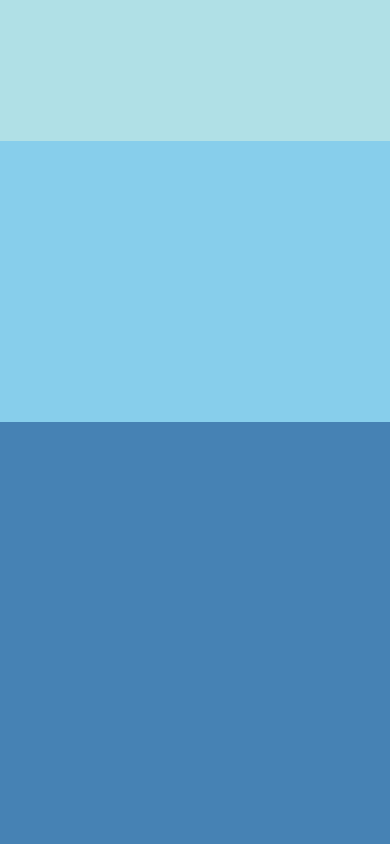
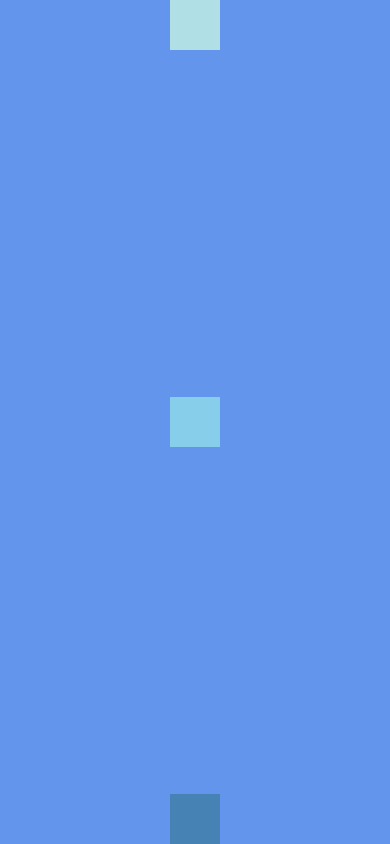
Before and after one commit to danmaq/AwesomeProject, a React Native app: screen / in a window 390 px wide. Built offline with nearby package versions, Linux system fonts and the light colour scheme.

Commit message:
Tutorial: Learned box align.

```diff
--- a/App.js
+++ b/App.js
@@ -4,10 +4,15 @@
 export default class HelloWorldApp extends React.Component {
   render() {
     return (
-      <View style={{flex: 1, backgroundColor: 'cornflowerblue'}}>
-        <View style={{flex: 1, backgroundColor: 'powderblue'}} />
-        <View style={{flex: 2, backgroundColor: 'skyblue'}} />
-        <View style={{flex: 3, backgroundColor: 'steelblue'}} />
+      <View style={{
+        flex: 1,
+        flexDirection: 'column',
+        justifyContent: 'space-between',
+        alignItems: 'center',
+        backgroundColor: 'cornflowerblue'}}>
+        <View style={{width: 50, height: 50, backgroundColor: 'powderblue'}} />
+        <View style={{width: 50, height: 50, backgroundColor: 'skyblue'}} />
+        <View style={{width: 50, height: 50, backgroundColor: 'steelblue'}} />
       </View>
     );
   }
```
